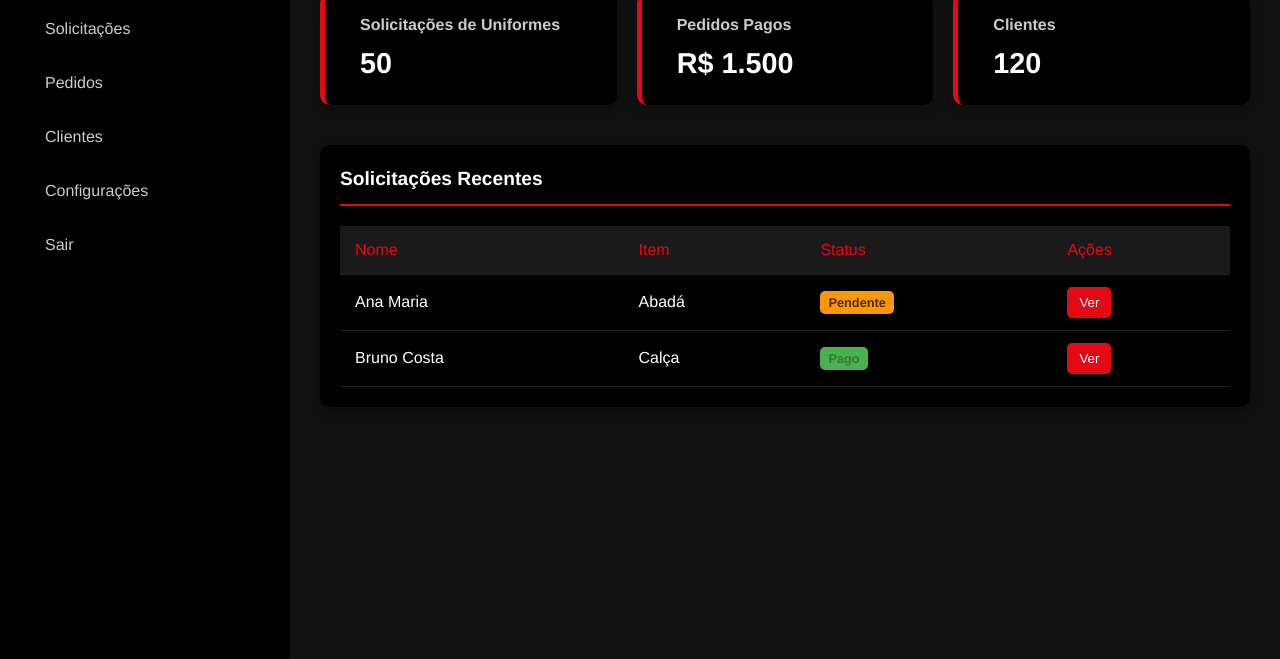
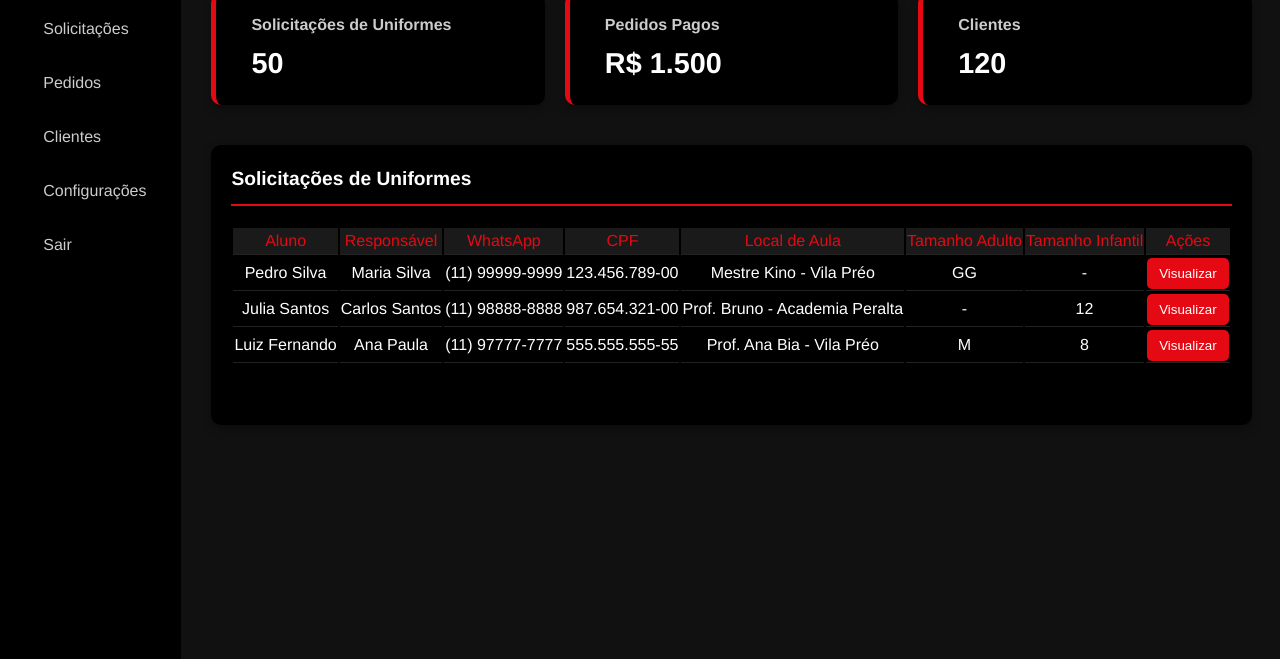
Before and after one commit to BrunaMazzeu/sitecapoeira, a plain HTML site: page frontend/public/dashboard.html in a window 1280 px wide. Shown: the part 141-800 px from the top of the page. Drawn offline with Linux system fonts and the light colour scheme.

Commit message:
correção do tamanho

```diff
--- a/frontend/public/css/dashboard.css
+++ b/frontend/public/css/dashboard.css
@@ -5,16 +5,19 @@ body {
     background-color: #111;
     color: #fff;
     line-height: 1.5;
+    /* Evita rolagem no body */
+    overflow: hidden;
 }
 
 .dashboard-container {
     display: flex;
     min-height: 100vh;
+    justify-content: center; /* Adiciona esta linha para centralizar o conteúdo horizontalmente */
 }
 
 /* Sidebar (Menu Lateral) */
 .sidebar {
-    width: 250px;
+    width: 180px; /* Largura ajustada */
     background-color: #000;
     padding: 20px;
     display: flex;
@@ -81,6 +84,9 @@ body {
     flex: 1;
     padding: 30px;
     background-color: #111;
+    display: flex;
+    flex-direction: column;
+    flex-grow: 1; /* Adiciona esta linha para expandir e preencher o espaço disponível */
 }
 
 /* Header (Cabeçalho Superior) */
@@ -139,6 +145,7 @@ body {
     grid-template-columns: repeat(auto-fit, minmax(250px, 1fr));
     gap: 20px;
     margin-bottom: 40px;
+    width: 100%; /* Garante que ocupe a largura total */
 }
 
 .card {
@@ -149,7 +156,7 @@ body {
     align-items: center;
     gap: 15px;
     box-shadow: 0 4px 10px rgba(0, 0, 0, 0.3);
-    border-left: 5px solid #e50914; /* Destaque da borda */
+    border-left: 5px solid #e50914;
 }
 
 .card-icon {
@@ -175,6 +182,7 @@ body {
     border-radius: 10px;
     padding: 20px;
     box-shadow: 0 4px 10px rgba(0, 0, 0, 0.3);
+    overflow-x: auto; /* Adiciona a rolagem horizontal diretamente aqui */
 }
 
 .table-title {
@@ -185,16 +193,16 @@ body {
     border-bottom: 2px solid #e50914;
     padding-bottom: 10px;
 }
-
 .data-table {
-    width: 100%;
-    border-collapse: collapse;
+    width: 100%; /* Garante que a tabela ocupe a largura total */
+    margin: 0 auto; /* Centraliza a tabela */
+    margin-bottom: 40px;
 }
 
 .data-table th, .data-table td {
-    padding: 12px 15px;
-    text-align: left;
+    text-align: center;
     border-bottom: 1px solid #222;
+    white-space: nowrap;
 }
 
 .data-table th {
@@ -206,6 +214,7 @@ body {
 .data-table tbody tr:hover {
     background-color: #0a0a0a;
 }
+
 
 /* Estilos de Status e Botões de Ação */
 .status {
--- a/frontend/public/dashboard.html
+++ b/frontend/public/dashboard.html
@@ -69,33 +69,61 @@
 
             <section class="data-tables">
                 <div class="table-card">
-                    <h2 class="table-title">Solicitações Recentes</h2>
+                    <h2 class="table-title">Solicitações de Uniformes</h2>
                     <table class="data-table">
                         <thead>
                             <tr>
-                                <th>Nome</th>
-                                <th>Item</th>
-                                <th>Status</th>
+                                <th>Aluno</th>
+                                <th>Responsável</th>
+                                <th>WhatsApp</th>
+                                <th>CPF</th>
+                                <th>Local de Aula</th>
+                                <th>Tamanho Adulto</th>
+                                <th>Tamanho Infantil</th>
                                 <th>Ações</th>
                             </tr>
                         </thead>
                         <tbody>
                             <tr>
-                                <td>Ana Maria</td>
-                                <td>Abadá</td>
-                                <td><span class="status pending">Pendente</span></td>
-                                <td><button class="action-btn">Ver</button></td>
+                                <td>Pedro Silva</td>
+                                <td>Maria Silva</td>
+                                <td>(11) 99999-9999</td>
+                                <td>123.456.789-00</td>
+                                <td>Mestre Kino - Vila Préo</td>
+                                <td>GG</td>
+                                <td>-</td>
+                                <td>
+                                    <button class="action-btn">Visualizar</button>
+                                </td>
                             </tr>
                             <tr>
-                                <td>Bruno Costa</td>
-                                <td>Calça</td>
-                                <td><span class="status paid">Pago</span></td>
-                                <td><button class="action-btn">Ver</button></td>
+                                <td>Julia Santos</td>
+                                <td>Carlos Santos</td>
+                                <td>(11) 98888-8888</td>
+                                <td>987.654.321-00</td>
+                                <td>Prof. Bruno - Academia Peralta</td>
+                                <td>-</td>
+                                <td>12</td>
+                                <td>
+                                    <button class="action-btn">Visualizar</button>
+                                </td>
+                            </tr>
+                            <tr>
+                                <td>Luiz Fernando</td>
+                                <td>Ana Paula</td>
+                                <td>(11) 97777-7777</td>
+                                <td>555.555.555-55</td>
+                                <td>Prof. Ana Bia - Vila Préo</td>
+                                <td>M</td>
+                                <td>8</td>
+                                <td>
+                                    <button class="action-btn">Visualizar</button>
+                                </td>
                             </tr>
                         </tbody>
                     </table>
                 </div>
-                </section>
+            </section>
         </main>
     </div>
 
```
Also changed, not shown: frontend/public/css/login.css (line endings or trailing spaces).
